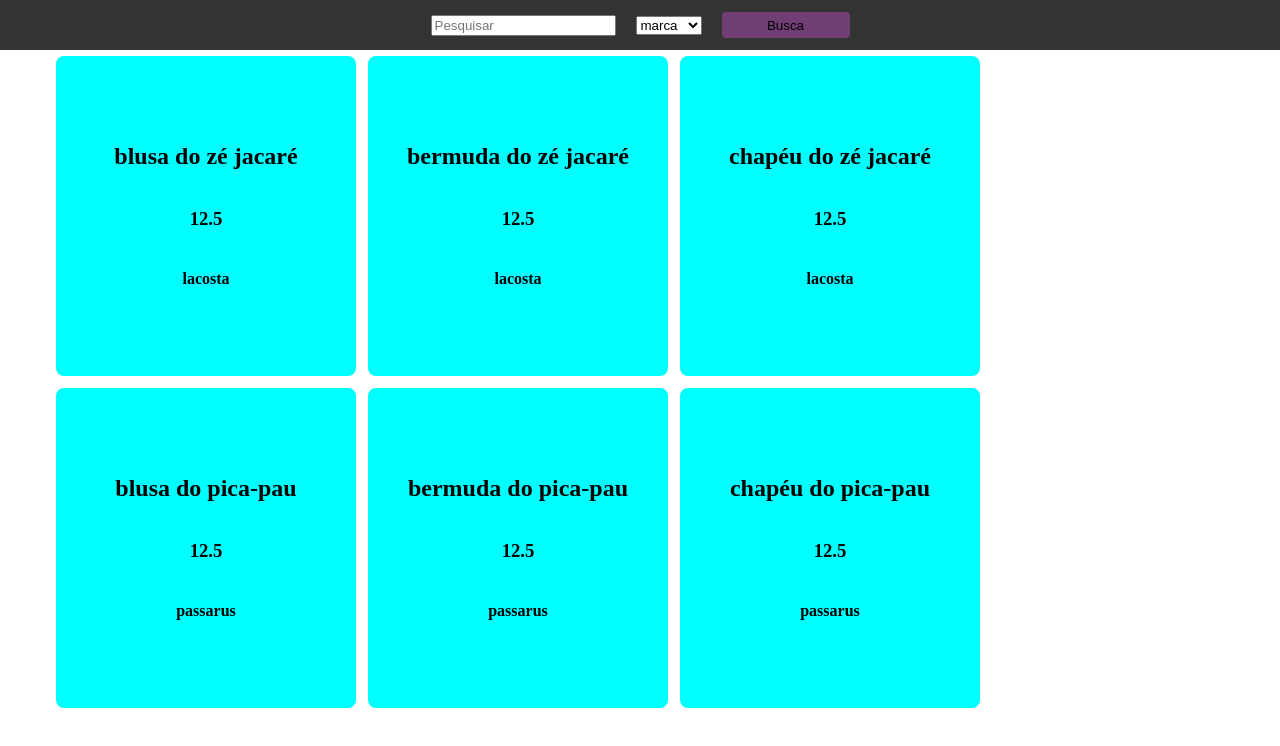
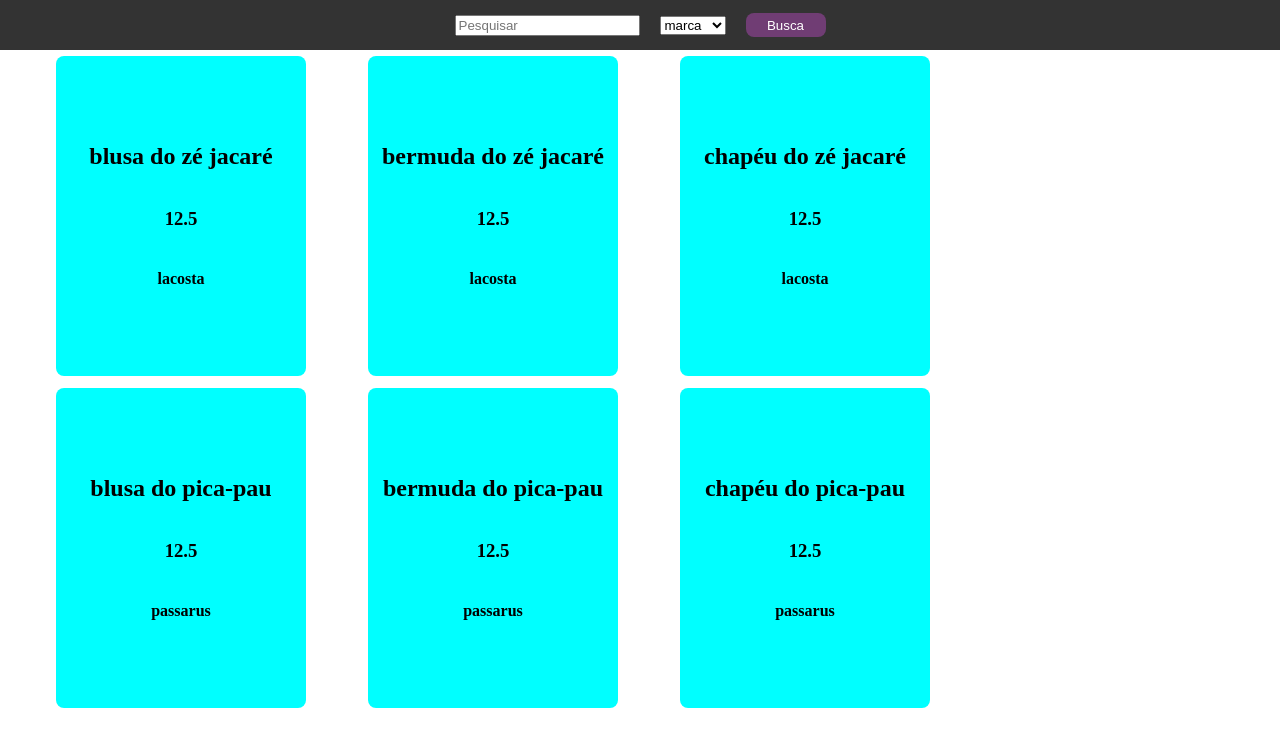
Before and after one commit to Nycolas-Lacerda/curso_javascript_typescript, a website: page index.html in a window 1280 px wide. Drawn offline with Linux system fonts and the light colour scheme.

Commit message:
feat: atualização de layout

```diff
--- a/styles/index.css
+++ b/styles/index.css
@@ -3,6 +3,8 @@
     grid-template-columns: repeat(auto-fill, 300px);
     padding: 56px;
     gap: 12px;
+    margin: auto;
+    text-align: center;
 }
 
 body{
@@ -12,7 +14,7 @@
 
 .item-wrapper{
     background-color: rgb(0, 255, 255);
-    width: 300px;
+    width: 250px;
     height: 300px;
     display: flex;
     justify-content: center;
@@ -20,6 +22,11 @@
     flex-direction: column;
     align-items: center;
     border-radius: 8px;
+}
+
+.item-wrapper:hover {
+    transform: rotate3d("45deg");
+    transition: all 5s;
 }
 
 .filter-wrapper{
@@ -36,7 +43,8 @@
 .filter-wrapper > button{
     border: none;
     background: rgb(112, 61, 116);
-    border-radius: 4px;
-    height: 26px;
-    width: 10%;
+    color: white;
+    border-radius: 8px;
+    width: 80px;
+    height: 24px;
 }
```
